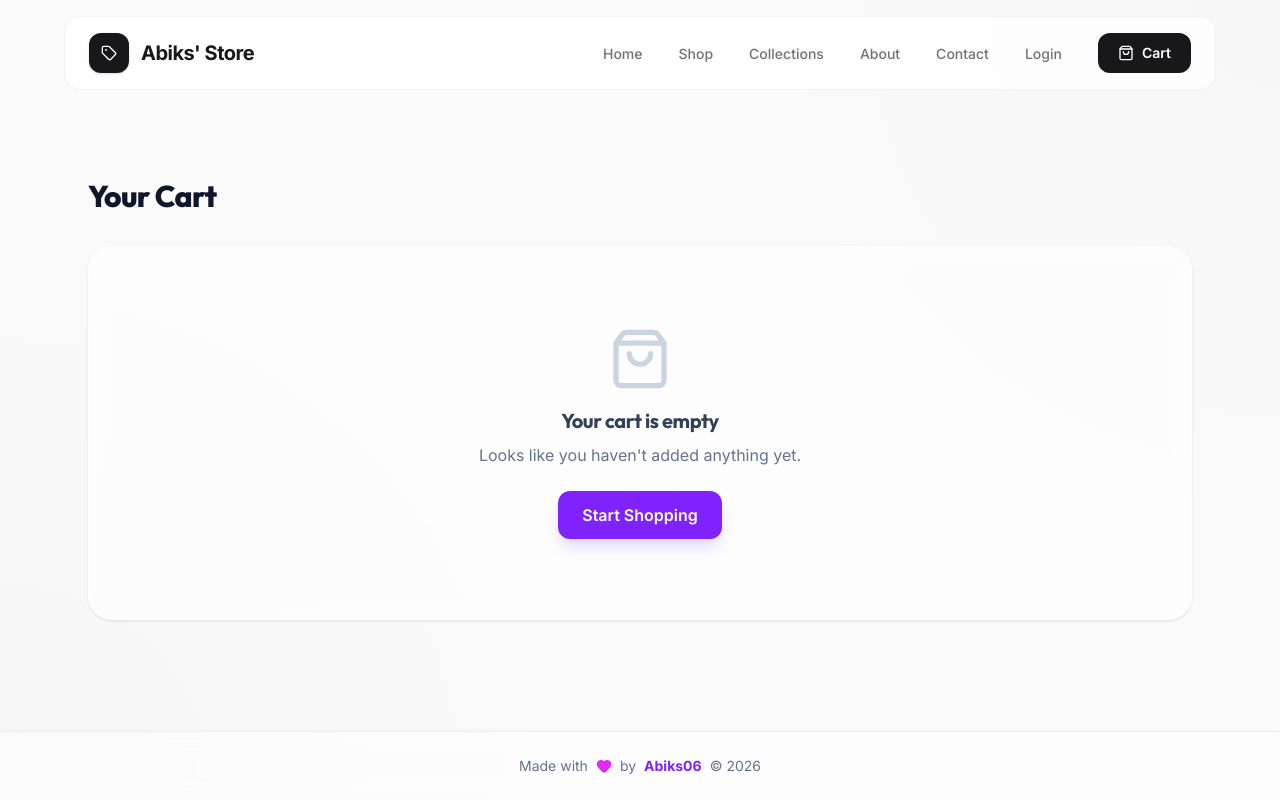
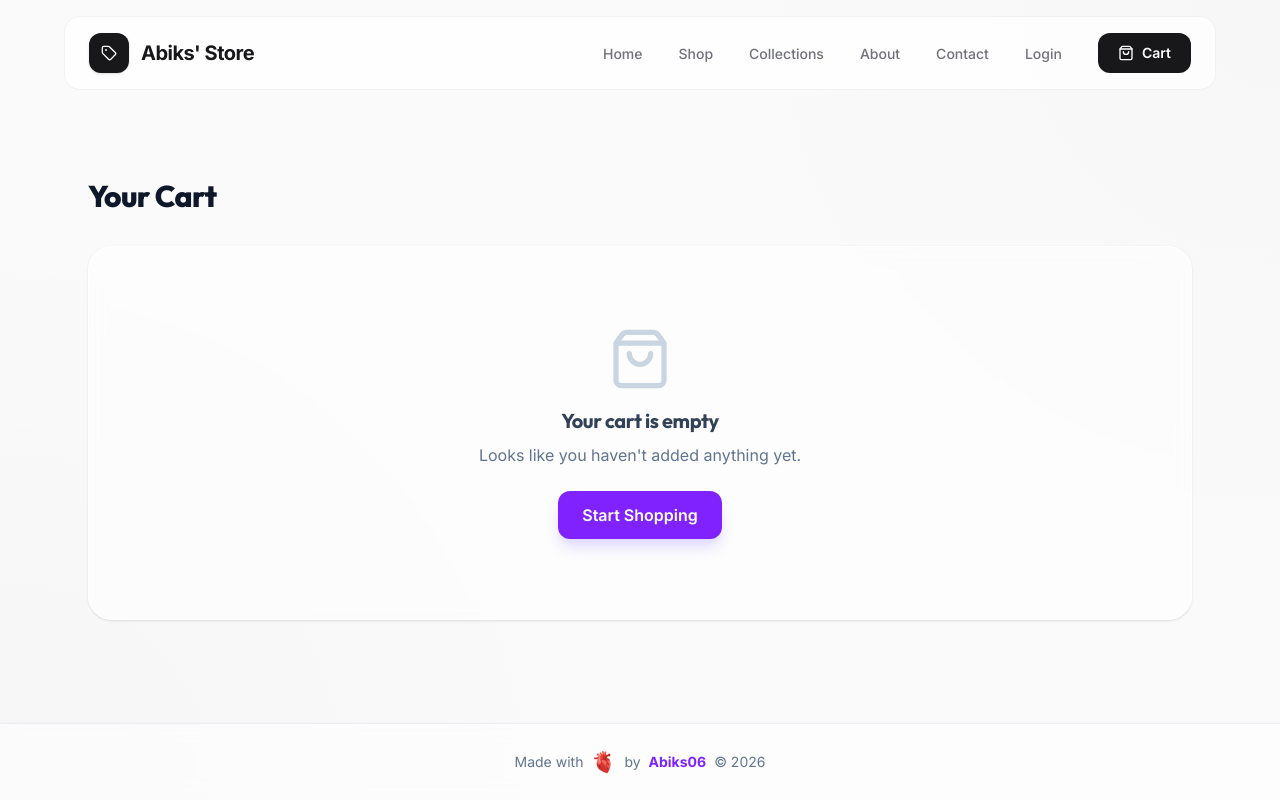
Before and after one commit to Abiks06/easystore-ui, a Next.js app: page /cart in a window 1280 px wide. Built offline with nearby package versions, Linux system fonts and the light colour scheme.

Commit message:
feat: implement product details, cart page, and reusable footer and product card components

```diff
--- a/src/app/cart/page.tsx
+++ b/src/app/cart/page.tsx
@@ -60,7 +60,7 @@ export default function CartPage() {
                 <div className="flex-1">
                   <h3 className="font-bold text-slate-800 text-lg line-clamp-1">{item.productName}</h3>
                   <p className="text-sm text-slate-500 mb-2">{item.category}</p>
-                  <p className="font-bold text-violet-700">${item.price.toFixed(2)}</p>
+                  <p className="font-bold text-violet-700">GH₵{item.price.toFixed(2)}</p>
                 </div>
                 <div className="absolute top-6 right-6">
                   <button
@@ -97,7 +97,7 @@ export default function CartPage() {
               <div className="space-y-4 text-sm text-slate-600 mb-6">
                 <div className="flex justify-between">
                   <span>Subtotal</span>
-                  <span className="font-medium text-slate-900">${getSubtotal().toFixed(2)}</span>
+                  <span className="font-medium text-slate-900">GH₵{getSubtotal().toFixed(2)}</span>
                 </div>
                 <div className="flex justify-between">
                   <span>Shipping</span>
@@ -106,7 +106,7 @@ export default function CartPage() {
                 <div className="h-px w-full bg-slate-200 my-4" />
                 <div className="flex justify-between text-base">
                   <span className="font-bold text-slate-900">Total</span>
-                  <span className="font-bold text-violet-700">${getSubtotal().toFixed(2)}</span>
+                  <span className="font-bold text-violet-700">GH₵{getSubtotal().toFixed(2)}</span>
                 </div>
               </div>
               <button
--- a/src/app/globals.css
+++ b/src/app/globals.css
@@ -53,12 +53,21 @@ h1, h2, h3, h4, h5, h6 {
   100% { box-shadow: 0 0 0 0   rgba(24, 24, 27, 0); }
 }
 
+@keyframes heartbeat {
+  0% { transform: scale(1); }
+  14% { transform: scale(1.3); }
+  28% { transform: scale(1); }
+  42% { transform: scale(1.3); }
+  70% { transform: scale(1); }
+}
+
 /* ─── Animation Utility Classes ─────────────────────── */
 .anim-header      { animation: fade-in-down 0.6s cubic-bezier(0.16,1,0.3,1) both; }
 .anim-fade-up     { animation: fade-in-up   0.8s cubic-bezier(0.16,1,0.3,1) both; }
 .anim-slide-up    { animation: slide-up     0.8s cubic-bezier(0.16,1,0.3,1) both; }
 .anim-float       { animation: float        6s ease-in-out infinite; }
 .anim-pulse-ring  { animation: pulse-ring   2s ease-out infinite; }
+.anim-heart       { animation: heartbeat    1.5s infinite; display: inline-block; transform-origin: center; }
 
 /* Subtle Shimmer for Premium Feel */
 .brand-shimmer {
--- a/src/app/product/[id]/page.tsx
+++ b/src/app/product/[id]/page.tsx
@@ -67,7 +67,7 @@ export default async function ProductDetails({ params }: { params: Promise<{ id:
           </div>
 
           <p className="text-4xl font-bold text-violet-700 mb-8">
-            ${product.price.toFixed(2)}
+            GH₵{product.price.toFixed(2)}
           </p>
 
           <div className="prose prose-slate mb-10">
--- a/src/components/Footer.tsx
+++ b/src/components/Footer.tsx
@@ -1,14 +1,11 @@
-import { Heart } from "lucide-react";
-
 export default function Footer() {
   return (
     <footer className="anim-fade-up mt-auto border-t border-slate-200/60 bg-white/50 backdrop-blur-sm shadow-sm flex items-center justify-center gap-2 px-4 py-6 text-sm text-slate-500">
       <span className="inline-flex items-center gap-2 text-slate-500">
         Made with{" "}
-        <Heart
-          className="anim-heart text-fuchsia-500 w-4 h-4 fill-fuchsia-500"
-          aria-hidden="true"
-        />{" "}
+        <span className="anim-heart text-xl" aria-hidden="true" title="realistic beating heart">
+          🫀
+        </span>{" "}
         by{" "}
         <a
           href="https://github.com/Abiks06/Ayomide_Abikoye"
--- a/src/components/Home/ProductCard.tsx
+++ b/src/components/Home/ProductCard.tsx
@@ -89,7 +89,7 @@ export default function ProductCard({ product }: { product: Product }) {
 
         <div className="mt-auto flex items-center justify-between">
           <span className="text-xl font-bold text-zinc-900">
-            ${product.price.toFixed(2)}
+            GH₵{product.price.toFixed(2)}
           </span>
           <button
             disabled={!product.inStock}
```
